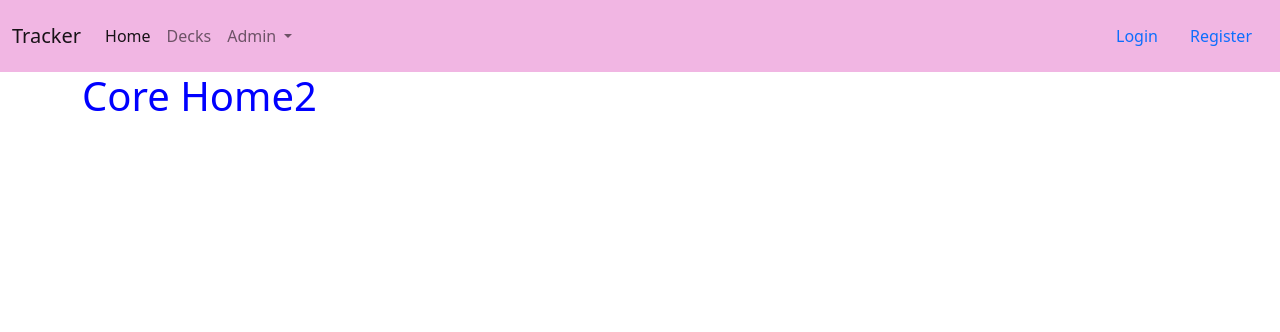
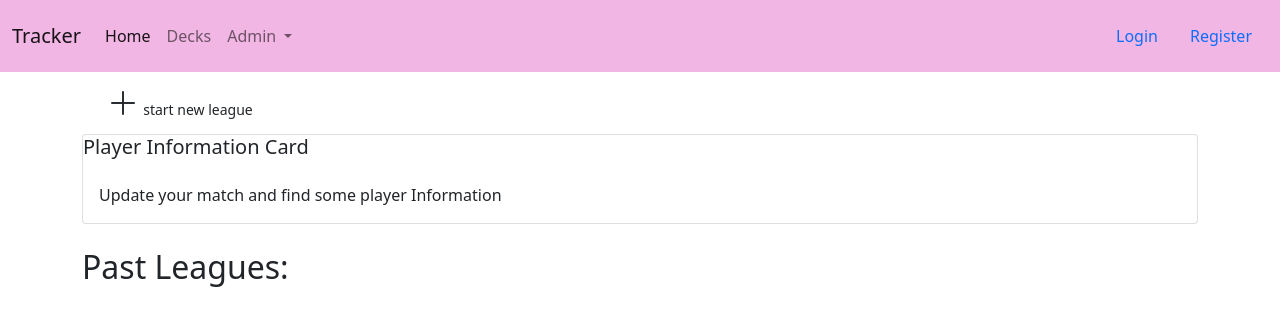
Before and after one commit to sctilley/mject, a Django app: page / in a window 1280 px wide. Shown: the top 332 px of the page. Run offline with Django 4.2, Linux system fonts and the light colour scheme; some libraries are stand-ins or nearby versions.

Commit message:
adding leagues functionality

```diff
--- a/core/admin.py
+++ b/core/admin.py
@@ -1,9 +1,13 @@
 from django.contrib import admin
 
 from .models import MtgFormat, Archetype, Deck, Flavor
+from .models import League, Match
+
 
 # Register your models here.
 admin.site.register(MtgFormat)
 admin.site.register(Archetype)
 admin.site.register(Deck)
 admin.site.register(Flavor)
+admin.site.register(League)
+admin.site.register(Match)
--- a/core/forms.py
+++ b/core/forms.py
@@ -1,5 +1,5 @@
 from django import forms
-from .models import Archetype, Deck, Flavor
+from .models import Archetype, Deck, Flavor, League, Match
 
 
 class DeckForm(forms.ModelForm):
@@ -29,3 +29,12 @@ class FlavorForm(forms.ModelForm):
             'name',
             'isdefault',
         )
+
+class LeagueForm(forms.ModelForm):
+    class Meta:
+        model = League
+        fields = (
+            'mtgFormat',
+            'myDeck',
+            'myFlavor'
+        )
--- a/core/models.py
+++ b/core/models.py
@@ -2,6 +2,7 @@ from django.db import models
 from django.contrib.auth.models import AbstractUser
 from django.conf import settings
 from django.utils import timezone
+from users.models import CustomUser
 
 
 
@@ -35,3 +36,43 @@ class Flavor(models.Model):
 
     def __str__(self):
         return f'{self.name}'
+
+# leagues and matches
+
+class League(models.Model):
+    mtgFormat = models.ForeignKey(MtgFormat, null=True, on_delete=models.CASCADE, related_name="mformat")
+    user = models.ForeignKey(CustomUser, null=True, on_delete=models.CASCADE)
+    dateCreated = models.DateTimeField(default=timezone.now)
+    myDeck = models.ForeignKey(Deck, null=True, on_delete=models.CASCADE, related_name="mydeckl")
+    myFlavor = models.ForeignKey(Flavor, null=True, default=None, on_delete=models.CASCADE, related_name="myflavorl")
+    isFinished = models.BooleanField('finished', default=False)
+
+    def __str__(self):
+        return f'{self.mtgFormat} League with {self.myDeck} by {self.user} on {self.dateCreated}'
+
+    def get_absolute_url(self):
+        return reverse('leaguedetail', kwargs={'pk': self.pk})
+
+
+
+class Match(models.Model):
+    user = models.ForeignKey(CustomUser, null=True, on_delete=models.CASCADE)
+    dateCreated = models.DateTimeField(default=timezone.now, null=True)
+    mtgFormat = models.ForeignKey(MtgFormat, null=True, on_delete=models.CASCADE, related_name="mtgFormat")
+    myDeck = models.ForeignKey(Deck, null=True, on_delete=models.CASCADE, related_name="mydeck")
+
+    theirName = models.CharField(null=True, max_length=100)
+    theirArchetype = models.ForeignKey(Archetype, verbose_name="Their Archetype", null=True, on_delete=models.CASCADE, related_name="theirarchetype")
+    theirDeck = models.ForeignKey(Deck, verbose_name="Their Deck", null=True, on_delete=models.CASCADE, related_name="theirdeck")
+    theirFlavor = models.ForeignKey(Flavor, verbose_name="Thier Flavor", null=True, on_delete=models.CASCADE, related_name="theirflavors")
+
+    inLeagueNum = models.IntegerField(null=True)
+    game1 = models.BooleanField(verbose_name='Win1', null=True, default=None, help_text="win")
+    game2 = models.BooleanField(verbose_name='Win2', null=True, default=None)
+    game3 = models.BooleanField(verbose_name='Win3', null=True, default=None)
+    didjawin = models.BooleanField('Match Win', null=True, default=None)
+
+    league = models.ForeignKey(League, null=True, on_delete=models.CASCADE, related_name="matches")
+
+    def __str__(self):
+        return f'Match vs: {self.theirName} by {self.user} on {self.dateCreated} (league id {self.league.pk})'
--- a/core/templates/core/home.html
+++ b/core/templates/core/home.html
@@ -1,7 +1,26 @@
 {% extends 'core/base.html' %}
 {% block content %}
+    <div class="container" id="newleague">
+        <button class='btn' hx-get="{% url 'add_league' %}" hx-target="#newleague">
+            <i class="bi bi-plus-lg" style="font-size: 2rem;"></i></svg>
+            <small>start new league</small>
+        </button>
+    </div>
 
-<h1>Core Home2</h1>
+
+    <div class="container" id="newltarg">
+    </div>
+    <div class="card mb-4">
+        <h5 class="card-title">Player Information Card</h5>
+        <div class="card-body">
+          Update your match and find some player Information
+        </div>
+    </div>
+    <h2>Past Leagues: </h2>
+    <div class="container">
+    </div>
+
+
 
 
 {% endblock content %}
--- a/core/urls.py
+++ b/core/urls.py
@@ -7,6 +7,14 @@ urlpatterns = [
     path('test/', views.test, name='test'),
 ]
 
+
+#leagues
+urlpatterns += [
+    path('add_league', views.add_league, name='add_league'),
+
+]
+
+#decks
 urlpatterns += [
     path('add_deck', views.add_deck, name='add_deck'),
     path('submit_new_deck', views.submit_new_deck, name='submit_new_deck'),
--- a/core/views.py
+++ b/core/views.py
@@ -4,13 +4,44 @@ from django.http import HttpResponse
 from django import forms
 from django.forms import modelform_factory
 from .models import Deck, Flavor, MtgFormat, Archetype
-from .forms import DeckForm, FlavorForm
+from .forms import DeckForm, FlavorForm, LeagueForm
 from django.db.models.functions import Lower
 from django.db.models import Count, Q
 
+from users.models import CustomUser
+
 def home(request):
     user = request.user
+    lform = LeagueForm()
 
+    if request.method == 'POST':
+        print("request.post trigger", request.POST)
+        lform = LeagueForm(request.POST)
+        if lform.is_valid():
+            new_league = lform.save(commit=False)
+            new_league.user = request.user
+            new_league.save()
+
+            user.profile.recentFormat = new_league.mtgFormat
+            user.profile.recentDeck = new_league.myDeck
+            user.profile.save()
+
+            newleague = League.objects.latest('dateCreated')
+            print("new league: ", newleague)
+
+            for i in range(1,6):
+                Match.objects.create(
+                    league_id=new_league.pk,
+                    user=user,
+                    mtgFormat=new_league.mtgFormat,
+                    myDeck=new_league.myDeck,
+                    inLeagueNum=i,
+                    didjawin=None
+                )
+
+
+        else:
+            print("errors: ", lform.errors)
     context = {
 
     }
@@ -24,6 +55,24 @@ def test(request):
 
     return render(request, "core/test.html", context)
 
+#leagues
+def add_league(request):
+    try:
+        current_league = League.objects.filter(user=request.user).latest('dateCreated')
+    except:
+        current_league = League.objects.none()
+
+    if current_league.isFinished == True:
+        context = {
+            'lform':LeagueForm()
+        }
+    else:
+        context = {
+
+        }
+
+
+    return render(request, 'core/partials/add_league.html', context)
 
 # decks
 @login_required
```
Also changed, not shown: core/migrations/0002_league_match.py (added), core/templates/core/partials/add_league.html (added), db.sqlite3.
